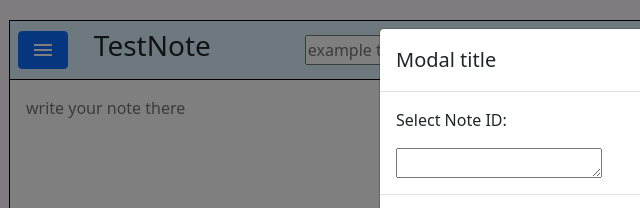
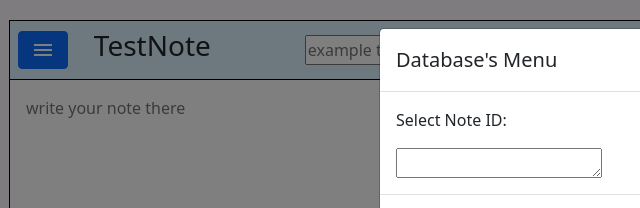
Before and after one commit to NemuiToku/Smr-Illa-de-Saron, a website: page blocnote/Page/main.html in a window 1280 px wide. Both pictures are taken after a click on the button "Database". Shown: the top 208 px of the page, 11-651 px from the left. Drawn offline with nearby package versions, Linux system fonts and the light colour scheme; no server answers.

Commit message:
new changes (small fix)

```diff
--- a/blocnote/Page/main.html
+++ b/blocnote/Page/main.html
@@ -34,7 +34,7 @@
                 <div class="modal-dialog">
                   <div class="modal-content">
                     <div class="modal-header">
-                      <h5 class="modal-title" id="exampleModalLabel">Modal title</h5>
+                      <h5 class="modal-title" id="exampleModalLabel">Database's Menu</h5>
                       <button type="button" class="btn-close" data-bs-dismiss="modal" aria-label="Close"></button>
                     </div>
                     <div class="modal-body">
```
